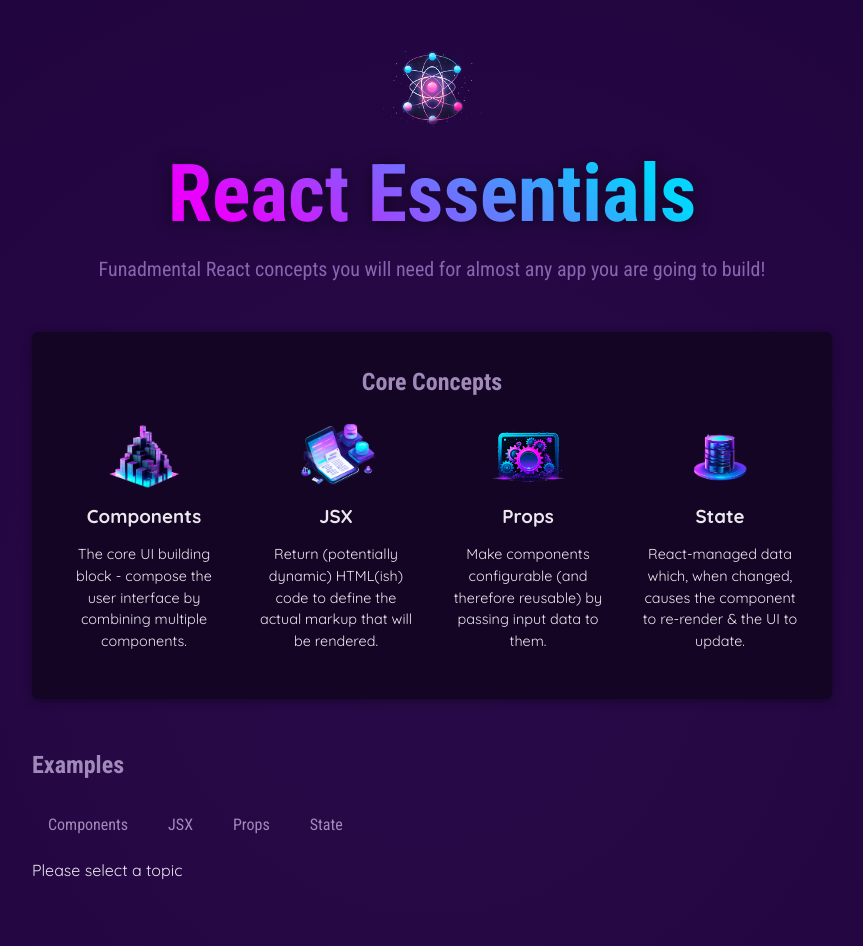
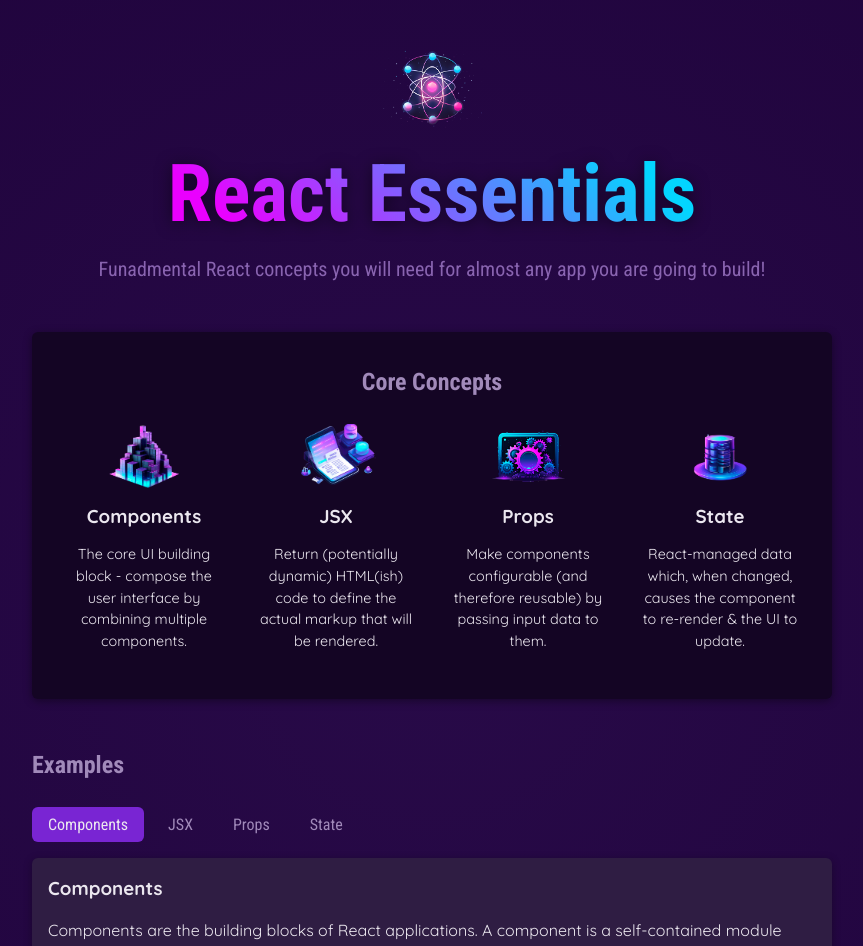
Before and after one commit to apaquette/react-starting-project, a React (Vite) app: page / in a window 1280 px wide. Shown: the top 946 px of the page, without its empty margins (208-1071 px from the left). Built offline with nearby package versions, Linux system fonts and the light colour scheme.

Commit message:
Make examples select default first option

```diff
--- a/src/components/Examples/Examples.jsx
+++ b/src/components/Examples/Examples.jsx
@@ -9,6 +9,11 @@
     function selectHandler(clickedButton){
     setSelectedTopic(clickedButton);
     }
+
+    if (!selectedTopic){
+        selectedTopic = Object.keys(examples)[0]; // default to first
+    }
+
     let buttons = (
         Object.entries(examples).map(([key, content]) => (
                     <TabButton
@@ -18,10 +23,7 @@
                     </TabButton>
                 ))
     );
-
-    let content = <p>Please select a topic</p>;
-    if (selectedTopic){
-    content = (
+    let content = (
         <div id="tab-content">
             <h3>{examples[selectedTopic].title}</h3>
             <p>{examples[selectedTopic].description}</p>
@@ -32,7 +34,6 @@
             </pre>
         </div>
     )
-    }
 
     return (
         <>
```
Lines whose indentation alone changed are shown as unchanged.
